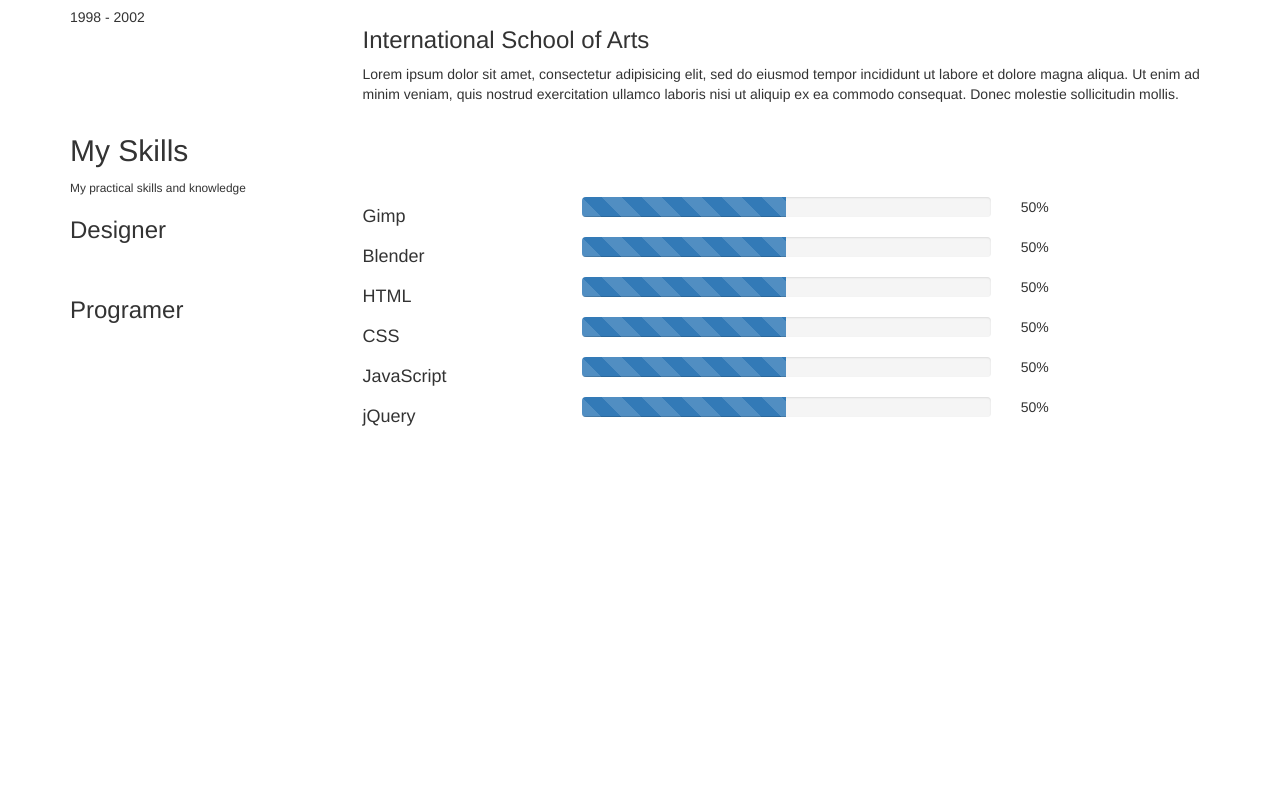
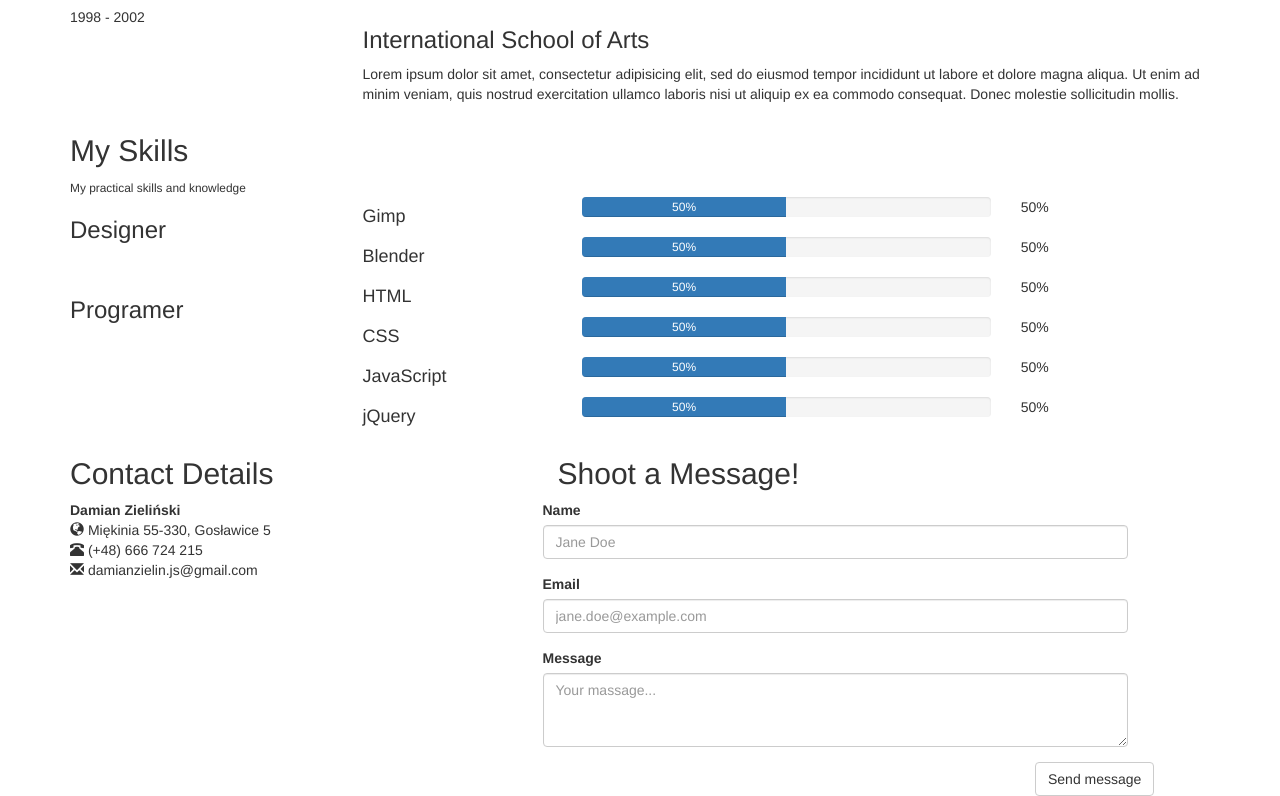
Before and after one commit to Zdamian/CV, a website: page index.html in a window 1280 px wide. Shown: the part 1420-2216 px from the top of the page. Before the commit the page ends 1857 px from the top, so only its background shows below. Drawn offline with nearby package versions, Linux system fonts and the light colour scheme; files that its build step writes are made by us from their sources.

Commit message:
template of 'Contact'

```diff
--- a/index.html
+++ b/index.html
@@ -155,8 +155,7 @@
                                 </div>
                                 <div class="col-lg-6">
                                     <div class="progress">
-                                        <div class="progress-bar progress-bar-striped active" role="progressbar" aria-valuenow="50" aria-valuemin="0" aria-valuemax="100" style="width: 50%">
-                                            <span class="sr-only">50% Complete</span>
+                                        <div class="progress-bar " role="progressbar" aria-valuenow="50" aria-valuemin="0" aria-valuemax="100" style="width: 50%"> 50%
                                         </div>
                                     </div>
                                 </div>
@@ -170,8 +169,7 @@
                                 </div>
                                 <div class="col-lg-6">
                                     <div class="progress">
-                                        <div class="progress-bar progress-bar-striped active" role="progressbar" aria-valuenow="50" aria-valuemin="0" aria-valuemax="100" style="width: 50%">
-                                            <span class="sr-only">50% Complete</span>
+                                        <div class="progress-bar " role="progressbar" aria-valuenow="50" aria-valuemin="0" aria-valuemax="100" style="width: 50%"> 50%
                                         </div>
                                     </div>
                                 </div>
@@ -192,8 +190,7 @@
                                 </div>
                                 <div class="col-lg-6">
                                     <div class="progress">
-                                        <div class="progress-bar progress-bar-striped active" role="progressbar" aria-valuenow="50" aria-valuemin="0" aria-valuemax="100" style="width: 50%">
-                                            <span class="sr-only">50% Complete</span>
+                                        <div class="progress-bar " role="progressbar" aria-valuenow="50" aria-valuemin="0" aria-valuemax="100" style="width: 50%"> 50%
                                         </div>
                                     </div>
                                 </div>
@@ -207,8 +204,7 @@
                                 </div>
                                 <div class="col-lg-6">
                                     <div class="progress">
-                                        <div class="progress-bar progress-bar-striped active" role="progressbar" aria-valuenow="50" aria-valuemin="0" aria-valuemax="100" style="width: 50%">
-                                            <span class="sr-only">50% Complete</span>
+                                        <div class="progress-bar " role="progressbar" aria-valuenow="50" aria-valuemin="0" aria-valuemax="100" style="width: 50%"> 50%
                                         </div>
                                     </div>
                                 </div>
@@ -222,8 +218,7 @@
                                 </div>
                                 <div class="col-lg-6">
                                     <div class="progress">
-                                        <div class="progress-bar progress-bar-striped active" role="progressbar" aria-valuenow="50" aria-valuemin="0" aria-valuemax="100" style="width: 50%">
-                                            <span class="sr-only">50% Complete</span>
+                                        <div class="progress-bar " role="progressbar" aria-valuenow="50" aria-valuemin="0" aria-valuemax="100" style="width: 50%"> 50%
                                         </div>
                                     </div>
                                 </div>
@@ -237,8 +232,7 @@
                                 </div>
                                 <div class="col-lg-6">
                                     <div class="progress">
-                                        <div class="progress-bar progress-bar-striped active" role="progressbar" aria-valuenow="50" aria-valuemin="0" aria-valuemax="100" style="width: 50%">
-                                            <span class="sr-only">50% Complete</span>
+                                        <div class="progress-bar " role="progressbar" aria-valuenow="50" aria-valuemin="0" aria-valuemax="100" style="width: 50%"> 50%
                                         </div>
                                     </div>
                                 </div>
@@ -251,6 +245,39 @@
                 </div>
             </div>
         <!-- end of "My Skills" -->
+        <!-- start of "Contact" -->
+            <div class="row">
+                <div class="col-lg-5">
+                    <h2>Contact Details</h2>
+                    <address>
+                        <strong>Damian Zieliński</strong><br>
+                        <span class="glyphicon glyphicon-globe"></span> Miękinia 55-330, Gosławice 5<br>
+                        <span class="glyphicon glyphicon-phone-alt"></span> (+48) 666 724 215<br>
+                        <span class="glyphicon glyphicon-envelope"></span> damianzielin.js@gmail.com
+                    </address>
+                </div>
+                <div class="col-lg-6">
+                    <h2>Shoot a Message!</h2>
+                    <form class="form-horizontal">
+                        <div class="form-group">
+                            <label for="exampleInputName2">Name</label>
+                            <input type="text" class="form-control" id="exampleInputName2" placeholder="Jane Doe">
+                        </div>
+                        <div class="form-group">
+                            <label for="exampleInputEmail2">Email</label>
+                            <input type="email" class="form-control" id="exampleInputEmail2" placeholder="jane.doe@example.com">
+                        </div>
+                        <div class="form-group">
+                            <label for="exampleInputEmail2">Message</label>
+                            <textarea class="form-control" rows="3" placeholder="Your massage..."></textarea>
+                        </div>
+                        <div class="col-lg-1 col-lg-offset-10">
+                            <button type="submit" class="btn btn-default">Send message</button>
+                        </div>
+                    </form>
+                </div>
+            </div>
+        <!-- end of "Contact" -->
         </div>
         <script src="/node_modules/jquery/dist/jquery.min.js"></script>
         <script src="/node_modules/bootstrap/dist/js/bootstrap.min.js"></script>
```
